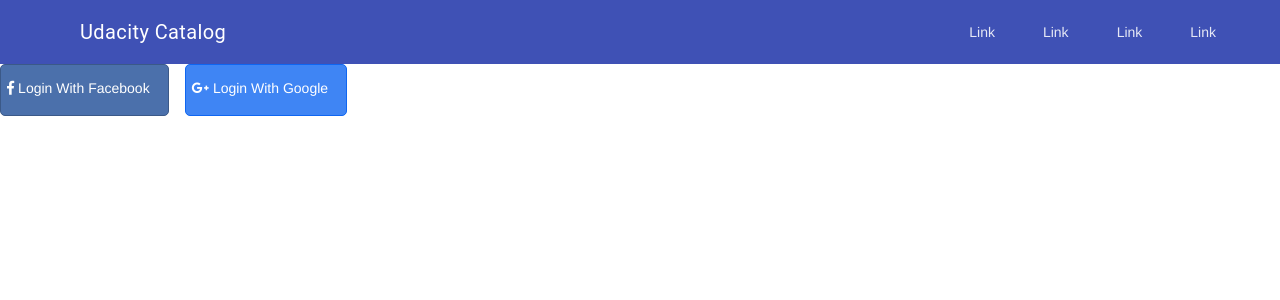
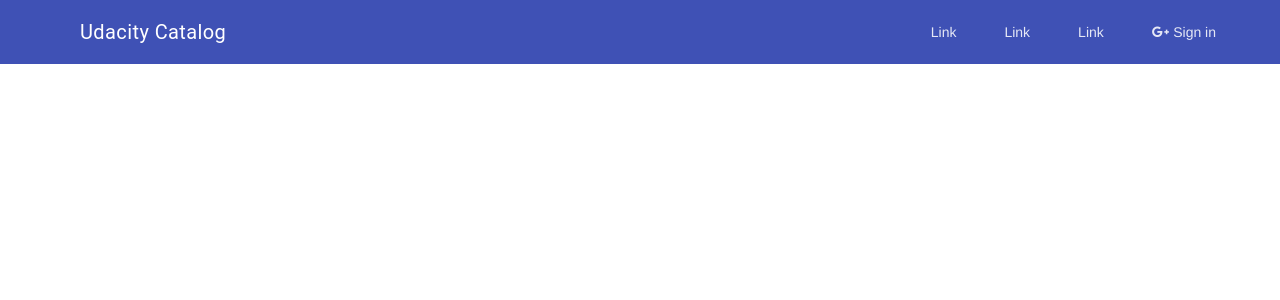
Before and after one commit to paulorsouza/udacity-catalog, a Flask app: page / in a window 1280 px wide. Shown: the top 300 px of the page. Run offline with Flask 2, Linux system fonts and the light colour scheme; some libraries are stand-ins or nearby versions.

Commit message:
Change auth to login something with google plus account

```diff
--- a/catalog/app.py
+++ b/catalog/app.py
@@ -4,6 +4,7 @@ from sqlalchemy.ext.declarative import declarative_base
 from sqlalchemy.orm import relationship, sessionmaker
 from sqlalchemy import create_engine
 from definitions import GOOGLE_SECRET
+from flask import session as login_session
 
 from flask_httpauth import HTTPBasicAuth
 import json
@@ -31,57 +32,54 @@ app = Flask(__name__)
 def index():
 	return render_template('main.html')
 
-@app.route('/oauth/<provider>', methods = ['POST'])
-def login(provider):
-    print('teste')
+@app.route('/g-plus-auth', methods = ['POST'])
+def login():
     auth_code = request.json.get('auth_code')
-    if provider == 'google':
-        try:
-            oauth_flow = flow_from_clientsecrets(GOOGLE_SECRET, scope='')
-            oauth_flow.redirect_uri = 'postmessage'
-            credentials = oauth_flow.step2_exchange(auth_code)
-        except FlowExchangeError:
-            response = make_response(json.dumps('Failed to upgrade the authorization code.'), 401)
-            response.headers['Content-Type'] = 'application/json'
-            return response
+    try:
+        oauth_flow = flow_from_clientsecrets(GOOGLE_SECRET, scope='')
+        oauth_flow.redirect_uri = 'postmessage'
+        credentials = oauth_flow.step2_exchange(auth_code)
+    except FlowExchangeError:
+        response = make_response(json.dumps('Failed to upgrade the authorization code.'), 401)
+        response.headers['Content-Type'] = 'application/json'
+        return response
 
-        access_token = credentials.access_token
-        url = ('https://www.googleapis.com/oauth2/v1/userinfo?access_token=%s&alt=json' % access_token)
-        h = httplib2.Http()
-        result = json.loads(h.request(url, 'GET')[1].decode('utf-8'))
+    access_token = credentials.access_token
+    url = ('https://www.googleapis.com/oauth2/v1/userinfo?access_token=%s&alt=json' % access_token)
+    h = httplib2.Http()
+    result = json.loads(h.request(url, 'GET')[1].decode('utf-8'))
 
-        if result.get('error') is not None:
-            response = make_response(json.dumps(result.get('error')), 500)
-            response.headers['Content-Type'] = 'application/json'
+    if result.get('error') is not None:
+        response = make_response(json.dumps(result.get('error')), 500)
+        response.headers['Content-Type'] = 'application/json'
 
-        userinfo_url =  "https://www.googleapis.com/oauth2/v1/userinfo"
-        params = {'access_token': credentials.access_token, 'alt':'json'}
-        answer = requests.get(userinfo_url, params=params)
+    userinfo_url =  "https://www.googleapis.com/oauth2/v1/userinfo"
+    params = {'access_token': credentials.access_token, 'alt':'json'}
+    answer = requests.get(userinfo_url, params=params)
 
-        data = answer.json()
+    data = answer.json()
 
-        name = data['name']
-        picture = data['picture']
-        email = data['email']
+    name = data['name']
+    picture = data['picture']
+    email = data['email']
 
-        user = session.query(User).filter_by(email=email, provider=provider).first()
-        if not user:
-            user = User(
-                name = name,
-                picture = picture,
-                email = email,
-                provider = provider)
-            session.add(user)
-            session.commit()
+    user = session.query(User).filter_by(email=email).first()
+    if not user:
+        user = User(
+            name =name,
+            picture = picture,
+            email = email, )
+        session.add(user)
+        session.commit()
 
-        session_user = dict(provider=provider,
-                            access_token=access_token,
-                            user_data=result)
+    login_session['username'] = name
+    login_session['picture'] = picture
+    login_session['email'] = email
+    login_session['user_id'] = user.id
 
-        return ('', 204)
-    else:
-        return make_response(json.dumps('Failed to upgrade the authorization code.'), 401)
+    return ('', 204)
 
 if __name__ == '__main__':
+    app.secret_key = 'nobody will try this'
     app.debug = True
     app.run(host = '0.0.0.0', port = 5000)
--- a/catalog/model.py
+++ b/catalog/model.py
@@ -9,12 +9,11 @@ Base = declarative_base()
 
 
 class User(Base):
-    __tablename__ = 'provider_user'
+    __tablename__ = 'user_profile'
     id = Column(Integer, primary_key=True)
     picture = Column(String)
     email = Column(String)
     name = Column(String)
-    provider = Column(String)
     inserted_at = Column(DateTime, default=datetime.now)
 
 
--- a/catalog/static/app.css
+++ b/catalog/static/app.css
@@ -1,244 +1,3 @@
-/* social media buttons copy from this link https://codepen.io/matchboxhero/pres/VYNejG */
-.social-button {
-  text-align: center;
-  padding: 24px 24px 96px;
-  margin-bottom: 48px;
-  font-weight: normal;
+#google-login {
+  cursor: pointer;
 }
-
-.social-button {
-  width: auto;
-  display: inline-block;
-  padding: 0 18px 0 6px;
-  border: 0 none;
-  border-radius: 5px;
-  text-decoration: none;
-  transition: all 250ms linear;
-}
-.social-button:hover {
-  text-decoration: none;
-}
-
-.button--social-login {
-  margin-bottom: 12px;
-  margin-right: 12px;
-  color: white;
-  height: 50px;
-  line-height: 46px;
-  position: relative;
-  text-align: left;
-}
-.button--social-login .icon {
-  margin-right: 12px;
-  font-size: 24px;
-  line-height: 24px;
-  width: 42px;
-  height: 24px;
-  text-align: center;
-  display: inline-block;
-  position: relative;
-  top: 4px;
-}
-.button--social-login .icon:before {
-  display: inline-block;
-  width: 40px;
-}
-.button--social-login .icon:after {
-  content: "";
-}
-
-.button--facebook {
-  background-color: #4b70ab;
-  border: 1px solid #3b5988;
-}
-.button--facebook .icon {
-  border-right: 1px solid #3b5988;
-}
-.button--facebook .icon:after {
-  border-right: 1px solid #6b8bbe;
-}
-.button--facebook:hover {
-  background-color: #436499;
-}
-
-.button--linkedin {
-  background-color: #0087be;
-  border: 1px solid #00638b;
-}
-.button--linkedin .icon {
-  border-right: 1px solid #00638b;
-}
-.button--linkedin .icon:after {
-  border-right: 1px solid #00abf1;
-}
-.button--linkedin:hover {
-  background-color: #0075a5;
-}
-
-.button--google {
-  background-color: #3F85F4;
-  border: 1px solid #0f66f1;
-}
-.button--google .icon {
-  border-right: 1px solid #0f66f1;
-}
-.button--google .icon:after {
-  border-right: 1px solid #6fa4f7;
-}
-.button--google:hover {
-  background-color: #2776f3;
-}
-
-.button--twitter {
-  background-color: #3B94D9;
-  border: 1px solid #257abc;
-}
-.button--twitter .icon {
-  border-right: 1px solid #257abc;
-}
-.button--twitter .icon:after {
-  border-right: 1px solid #66abe1;
-}
-.button--twitter:hover {
-  background-color: #2988d2;
-}
-
-.button--yahoo {
-  background-color: #500095;
-  border: 1px solid #350062;
-}
-.button--yahoo .icon {
-  border-right: 1px solid #350062;
-}
-.button--yahoo .icon:after {
-  border-right: 1px solid #6b00c8;
-}
-.button--yahoo:hover {
-  background-color: #42007c;
-}
-
-.button--openid {
-  background-color: #F78C40;
-  border: 1px solid #f56f0f;
-}
-.button--openid .icon {
-  border-right: 1px solid #f56f0f;
-}
-.button--openid .icon:after {
-  border-right: 1px solid #f9a971;
-}
-.button--openid:hover {
-  background-color: #f67d28;
-}
-
-.button--googleplus {
-  background-color: #DD4B39;
-  border: 1px solid #c23321;
-}
-.button--googleplus .icon {
-  border-right: 1px solid #c23321;
-}
-.button--googleplus .icon:after {
-  border-right: 1px solid #e47365;
-}
-.button--googleplus:hover {
-  background-color: #d73925;
-}
-
-.button--dropbox {
-  background-color: #007DE1;
-  border: 1px solid #0061ae;
-}
-.button--dropbox .icon {
-  border-right: 1px solid #0061ae;
-}
-.button--dropbox .icon:after {
-  border-right: 1px solid #1597ff;
-}
-.button--dropbox:hover {
-  background-color: #006fc8;
-}
-
-.button--github {
-  background-color: #333;
-  border: 1px solid #1a1a1a;
-}
-.button--github .icon {
-  border-right: 1px solid #1a1a1a;
-}
-.button--github .icon:after {
-  border-right: 1px solid #4d4d4d;
-}
-.button--github:hover {
-  background-color: #262626;
-}
-
-.button--bitbucket {
-  background-color: #205081;
-  border: 1px solid #163758;
-}
-.button--bitbucket .icon {
-  border-right: 1px solid #163758;
-}
-.button--bitbucket .icon:after {
-  border-right: 1px solid #2a69aa;
-}
-.button--bitbucket:hover {
-  background-color: #1b436d;
-}
-
-.button--soundcloud {
-  background-color: #FF5500;
-  border: 1px solid #cc4400;
-}
-.button--soundcloud .icon {
-  border-right: 1px solid #cc4400;
-}
-.button--soundcloud .icon:after {
-  border-right: 1px solid #ff7733;
-}
-.button--soundcloud:hover {
-  background-color: #e64d00;
-}
-
-.button--spotify {
-  background-color: #2EBD59;
-  border: 1px solid #249446;
-}
-.button--spotify .icon {
-  border-right: 1px solid #249446;
-}
-.button--spotify .icon:after {
-  border-right: 1px solid #4bd374;
-}
-.button--spotify:hover {
-  background-color: #29a84f;
-}
-
-.button--microsoft {
-  background-color: #00A4EF;
-  border: 1px solid #0081bc;
-}
-.button--microsoft .icon {
-  border-right: 1px solid #0081bc;
-}
-.button--microsoft .icon:after {
-  border-right: 1px solid #23baff;
-}
-.button--microsoft:hover {
-  background-color: #0093d6;
-}
-
-.button--flickr {
-  background-color: #FF0084;
-  border: 1px solid #cc006a;
-}
-.button--flickr .icon {
-  border-right: 1px solid #cc006a;
-}
-.button--flickr .icon:after {
-  border-right: 1px solid #ff339d;
-}
-.button--flickr:hover {
-  background-color: #e60077;
-}
--- a/catalog/static/app.js
+++ b/catalog/static/app.js
@@ -1,10 +1,10 @@
 if (!window.CURRENT_USER) {
   (function() {
-    function login(provider, authCode) {
+    function login(authCode) {
       console.log(authCode);
       $.ajax({
         type: 'POST',
-        url: '/oauth/'+provider,
+        url: '/g-plus-auth',
         processData: false,
         data: JSON.stringify({ auth_code: authCode }),
         contentType: "application/json; charset=utf-8",
@@ -19,10 +19,8 @@ if (!window.CURRENT_USER) {
           }
         },
         error: function(err) {
+          /* TODO implement flash message */
           console.log(err);
-          $("#result").html(
-            "Failed to make a server-side call. Check your configuration and console."
-          );
         }
       });
     };
@@ -38,51 +36,17 @@ if (!window.CURRENT_USER) {
     });
 
     function errorTest(e) {
+      /* TODO implement flash message */
       console.log(e);
     }
 
     function googleSignInCallback(authResult) {
-      console.log(authResult);
-      console.log(authResult['code']);
       if (authResult['code']) {
-        login('google', authResult['code'])
+        login(authResult['code'])
       } else {
-        $("#result").html(
-          "Failed to login."
-        );
+        /* TODO implement flash message */
+        console.log("Failed");
       }
     }
-
-    window.fbAsyncInit = function() {
-      FB.init({
-        appId: "2153782074868460",
-        cookie: true,
-        xfbml: true,
-        version: "v3.0"
-      });
-    };
-
-    (function(d, s, id) {
-      var js, fjs = d.getElementsByTagName(s)[0];
-      if (d.getElementById(id)) return;
-      js = d.createElement(s);
-      js.id = id;
-      js.src = "//connect.facebook.net/en_US/sdk.js";
-      fjs.parentNode.insertBefore(js, fjs);
-    })(document, "script", "facebook-jssdk");
-
-
-    $('#facebook-login').click(function() {
-      FB.login(function(response) {
-        if (response.status === 'connected') {
-          var accessToken = response.authResponse.accessToken;
-          login('facebook', accessToken)
-        } else {
-          $("#result").html(
-            "Failed to login."
-          );
-        }
-      }, {scope: 'public_profile,email'});
-    });
   })();
 }
--- a/catalog/templates/main.html
+++ b/catalog/templates/main.html
@@ -23,20 +23,15 @@
             <a class="mdl-navigation__link" href="">Link</a>
             <a class="mdl-navigation__link" href="">Link</a>
             <a class="mdl-navigation__link" href="">Link</a>
-            <a class="mdl-navigation__link" href="">Link</a>
+            <a id="google-login" class="mdl-navigation__link">
+              <i class="fab fa-google-plus-g"></i>
+              Sign in
+            </a>
           </nav>
         </div>
       </header>
       <main class="mdl-layout__content">
         <div class="page-content">
-          <a id="facebook-login" class="social-button button--social-login button--facebook" href="#">
-            <i class="fab fa-facebook-f"></i>
-            Login With Facebook
-          </a>
-          <a id="google-login" class="social-button button--social-login button--google" href="#">
-            <i class="fab fa-google-plus-g"></i>
-            Login With Google
-          </a>
 				</div>
       </main>
     </div>
--- a/sql/create.sql
+++ b/sql/create.sql
@@ -1,9 +1,8 @@
-create table provider_user (
+create table user_profile (
     email varchar(60) not null,
     name varchar(40) not null,
-    provider varchar(40) not null,
     inserted_at timestamp not null default now(),
     id serial primary key,
     picture varchar(100),
-    UNIQUE(email, provider)
+    UNIQUE(email)
 );
--- a/sql/drop.sql
+++ b/sql/drop.sql
@@ -1 +1 @@
-DROP TABLE if exists provider_user CASCADE;
+DROP TABLE if exists user_profile CASCADE;
```
